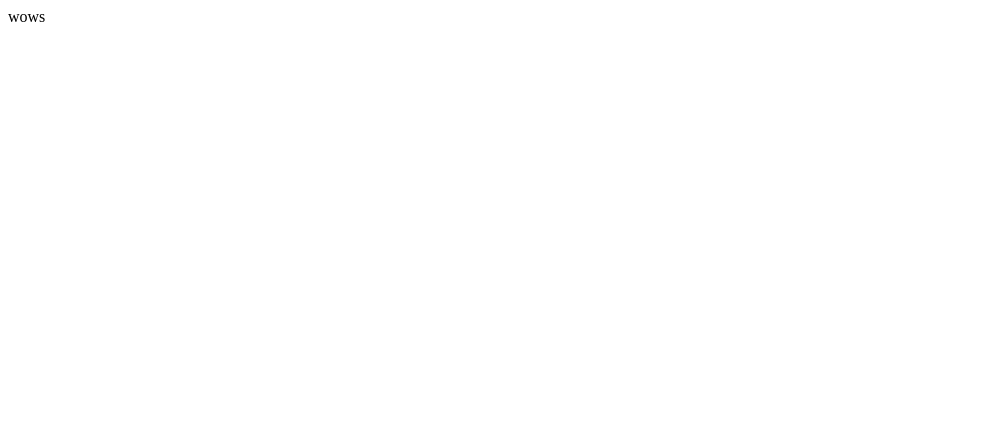
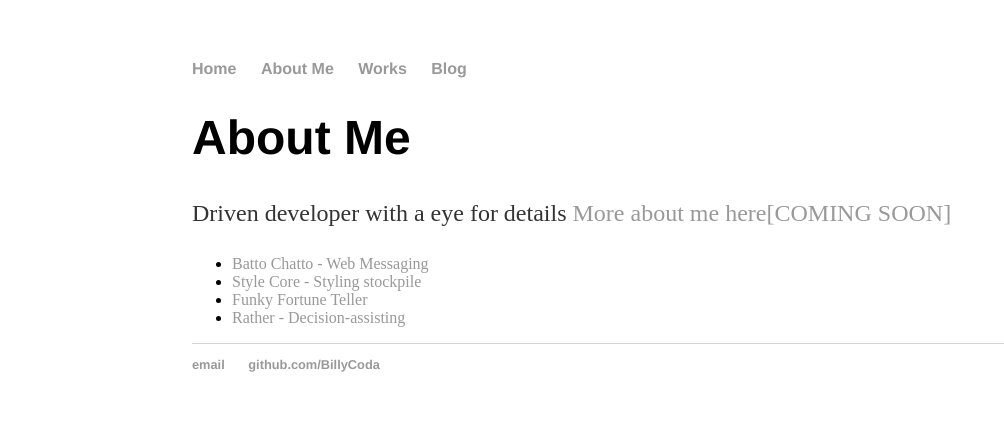
Before and after one commit to BillyCoda/BillyCoda.github.io, a plain HTML site: page about/details.html in a window 1280 px wide. Shown: the whole page, without its empty margins (0-1004 px from the left). Drawn offline with Linux system fonts and the light colour scheme.

Commit message:
update routing

```diff
--- a/about/details.html
+++ b/about/details.html
@@ -1 +1,37 @@
-<div>wows</div>
+<!DOCTYPE html>
+<html>
+	<head>
+		<title>William Newman, Developer</title>
+		<link rel="stylesheet" type="text/css" href="/css/main.css">
+	</head>
+	<body>
+		<nav>
+    		<ul>
+        		<li><a href="/">Home</a></li>
+	        	<li><a href="/about">About Me</a></li>
+        		<li><a href="/works">Works</a></li>
+        		<li><a href="/blog">Blog</a></li>
+    		</ul>
+		</nav>
+		<div class="container">
+    		<div class="blurb">
+        		<h1>About Me</h1>
+				<p>Driven developer with a eye for details <a href="/about">More about me here[COMING SOON]</a></p>
+    		</div><!-- /.blurb -->
+		</div><!-- /.container -->
+		<div class="projects">
+			<ul>
+        		<li><a href="https://github.com/BillyCoda/battochatto">Batto Chatto - Web Messaging</a></li>
+	        	<li><a href="https://github.com/BillyCoda/style-core">Style Core - Styling stockpile</a></li>
+        		<li><a href="https://github.com/BillyCoda/funky-oracle-fortune-teller">Funky Fortune Teller</a></li>
+        		<li><a href="https://github.com/BillyCoda/rather">Rather - Decision-assisting</a></li>
+    		</ul>
+		</div>
+		<footer>
+    		<ul>
+        		<li><a href="mailto:billycoda@gmail.com">email</a></li>
+        		<li><a href="https://github.com/BillyCoda">github.com/BillyCoda</a></li>
+			</ul>
+		</footer>
+	</body>
+</html>
```
